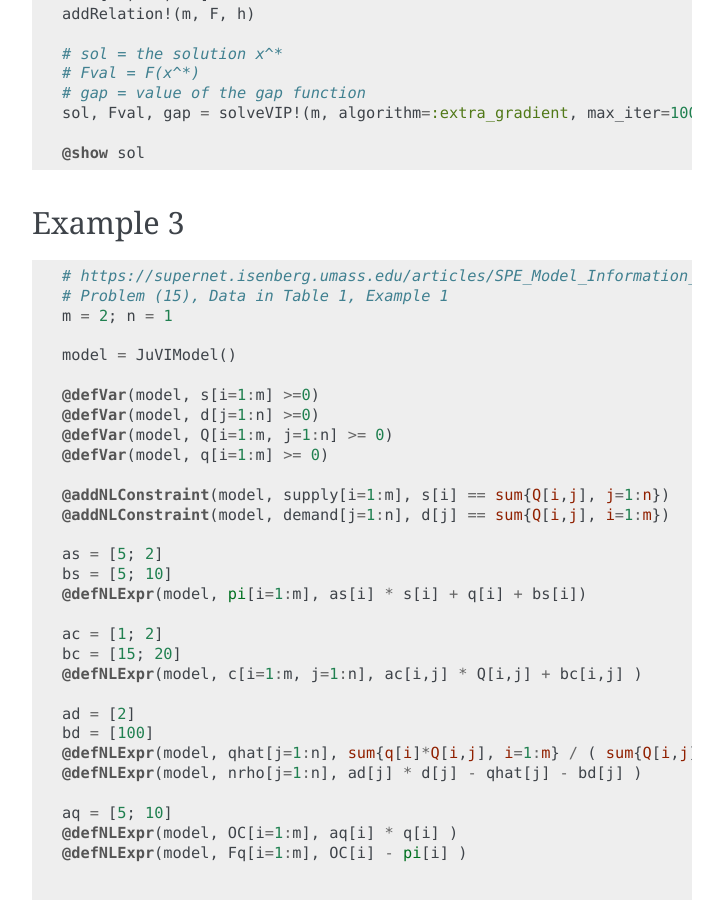
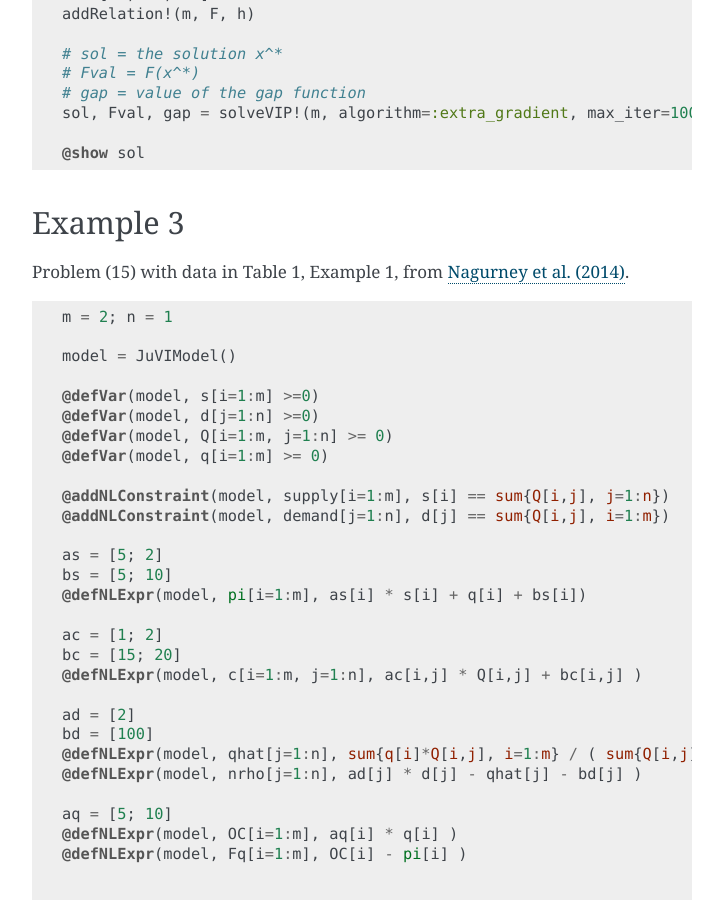
Before and after one commit to chkwon/VariationalInequality.jl, a Sphinx documentation site: the page built from doc/index.rst, in a window 1280 px wide and 900 px high, scrolled down 2468 px. Shown: the whole window, without its empty margins (388-1111 px from the left). Built offline with Sphinx 7.4.7, drawn with Linux system fonts in a browser that asks for light colours.

Commit message:
nagurney example

```diff
--- a/doc/index.rst
+++ b/doc/index.rst
@@ -125,11 +125,10 @@ The example in Section 5.8 of `Friesz (2010) Chapter 5. Finite Dimensional Varia
 
 Example 3
 ^^^^^^^^^
+Problem (15) with data in Table 1, Example 1, from `Nagurney et al. (2014) <https://supernet.isenberg.umass.edu/articles/SPE_Model_Information_Asymmetry_in_Quality.pdf>`_.
 
 .. code-block:: julia
 
-    # https://supernet.isenberg.umass.edu/articles/SPE_Model_Information_Asymmetry_in_Quality.pdf
-    # Problem (15), Data in Table 1, Example 1
     m = 2; n = 1
 
     model = JuVIModel()
```
